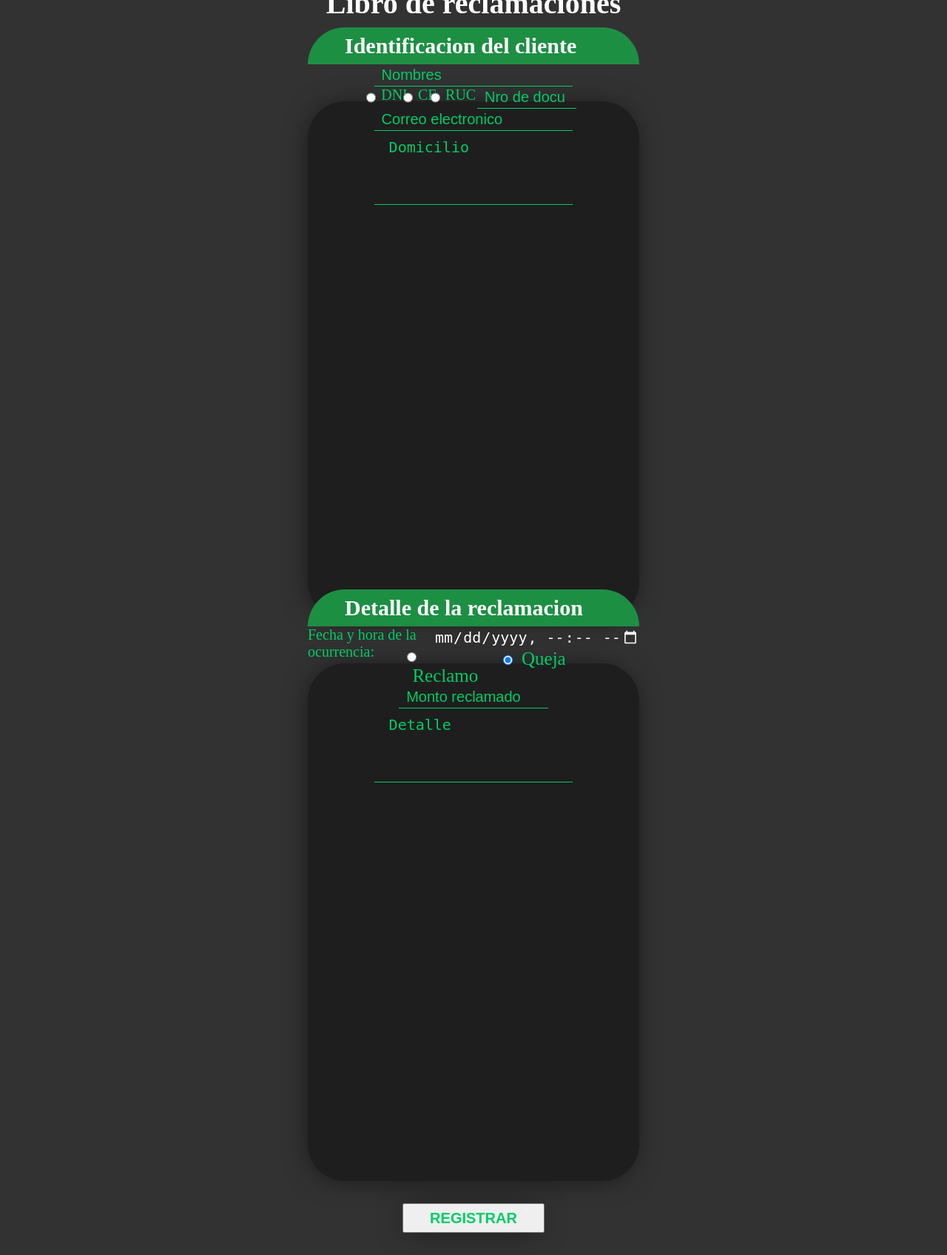
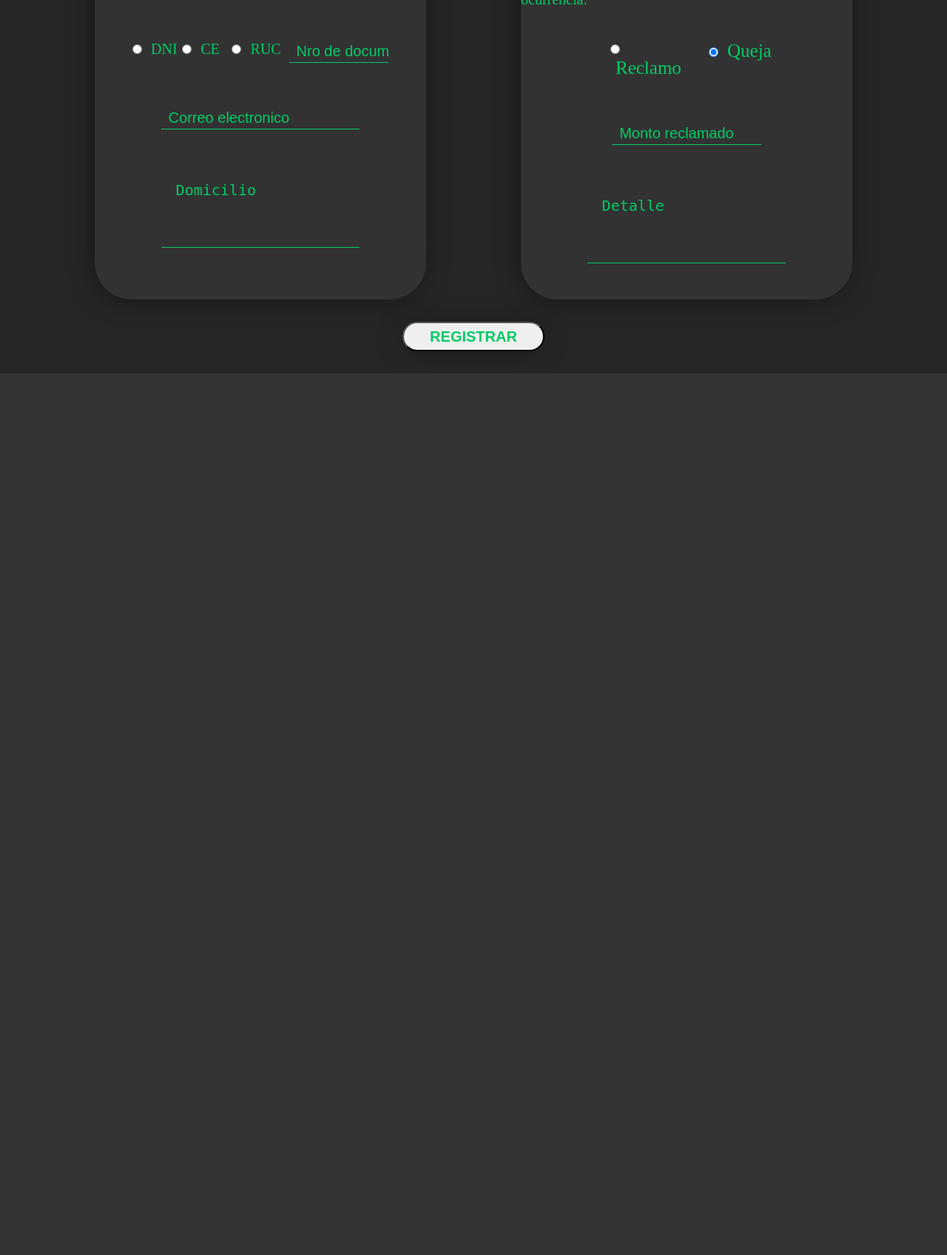
Before and after one commit to thublack-cmd/book_clain, a Flask app: page /sala/siete/cliente in a window 1280 px wide. Shown: the part 421-2118 px from the top of the page at 74% size. After the commit the page ends 926 px from the top, so only its background shows below. Run offline with Flask 2, Linux system fonts and the light colour scheme.

Commit message:
puesta en marcha

```diff
--- a/app/config.py
+++ b/app/config.py
@@ -2,10 +2,9 @@ from datetime import timedelta
 
 class Config:
     SECRET_KEY = "b'_5#y2LF4Q8z\n\xec]/"
-    # SQLALCHEMY_DATABASE_URI = 'sqlite:///../db.sqlite3'
-    SQLALCHEMY_DATABASE_URI = 'mysql://rafael:rafaDB.prueba@172.20.20.231/book_clain'
+    SQLALCHEMY_DATABASE_URI = 'mysql+pymysql://book:pruebaDB@localhost/book_clain'
     SQLALCHEMY_BINDS = {
-        'uchukuta': 'mysql://rafael:rafaDB.prueba@172.20.20.231/uchu_book_clain'
+        'uchukuta': 'mysql+pymysql://book:pruebaDB@localhost/uchu_book_clain'
     }
     SQLALCHEMY_TRACK_MODIFICATIONS = False
     USE_SESSION_FOR_NEXT = True
--- a/app/static/css/styles.css
+++ b/app/static/css/styles.css
@@ -7,7 +7,7 @@
 
 html {
   font-size: 62.5%;  /* 10px */
-  background-color: #323232;
+  background-color: rgba(0,0,0,0.85);
 }
 
 a {
@@ -369,6 +397,11 @@ nav ul li {
   display: inline-flex;
   justify-content: center;
   flex-direction: column;
+}
+
+.form-section__main-container {
+  display: flex;
+  justify-content: space-evenly;
 }
 
 .form-section--elements {
@@ -390,11 +423,10 @@ nav ul li {
 }
 
 .form-section__customer {
-  display: inherit;
+  display: flex;
   justify-content: left;
   width: 100%;
   height: 50px;
-  margin: -10rem 0 0 0;
   border-radius: 50px 50px 0 0;
   font-size: 3rem;
   background-color: #1D8F43;
@@ -409,6 +441,11 @@ nav ul li {
 ::placeholder {
   color: #00cc66;
   font-size: 2rem;
+}
+
+::-webkit-inner-spin-button,
+::-webkit-outer-spin-button {
+  -webkit-appearance: none;
 }
 
 .input_in {
@@ -441,21 +478,18 @@ nav ul li {
 
 .fieldset-container {
   width: 35%;
-	height: 700px;
+  height: 550px;
   font-size: 2rem;
-  margin: 3rem auto;
-  display: inherit;
-  flex-direction: inherit;
-	justify-content: space-evenly;
   box-shadow: -2px 2px 39px -10px rgba(0,0,0,0.75);
   border: none;
   border-radius: 50px;
-  background-color: rgba(0,0,0,0.40);
+  background-color: #323232;
 }
 
 .fieldset-container__div {
-  display: inherit;
+  display: flex;
   justify-content: center;
+  margin-top: 60px;
 }
 
 .fieldset-container label {
@@ -467,15 +501,16 @@ nav ul li {
 }
 
 .form-section__document div {
-  width: 10%;
+  width: 15%;
 }
 
 .type_custo {
-  width: 20%;
-	margin-left: 40px;
+  width: 23%;
+  margin-left: 30px;
 }
 
 .type_custo label {
+  width: 20%;
   font-size: 2.5rem;
 }
 
@@ -524,17 +580,15 @@ nav ul li {
  }
 
 .btn_client {
-  float: right;
   width: 15%;
   height: 4rem;
-  margin-bottom: 3rem;
-  margin-left: auto;
-  margin-right: auto;
+  margin: 3rem auto;
   font-size: 2rem;
   color: #00cc66;
   font-weight: bold;
   box-shadow: -2px 2px 39px -10px rgba(0,0,0,0.75);
   transition: background-color 0.5s;
+  border-radius: 25px;
 }
 
 .btn_client:hover {
--- a/app/templates/cliente.html
+++ b/app/templates/cliente.html
@@ -33,7 +33,7 @@
   <header class="header">
     {% if sala == 'cubatta' %}
       <picture>
-        <img src="{{ url_for('static', filename='images/logo_cubatta.png') }}" alt="logo sala">
+        <img src="{{ url_for('static', filename='images/logo_cubatta_cliente.png') }}" alt="logo sala">
       </picture>
     {% elif sala == 'tribeca' %}
       <picture>
@@ -74,8 +74,8 @@
     {% endif %}
   {% endwith %}
 
-  <div class="title-container">
-    <h1 class="title-container__title">Libro de reclamaciones</h1>
+  <div class="title-container-client">
+    <h1 class="title-container__title-client">LIBRO DE RECLAMACIONES</h1>
   </div>
 
   <section class="form-section">
@@ -105,24 +105,25 @@
       <form class="form-section__form form-section--elements"  action="{{ url_for('casma.client_view') }}" method="post">
     {% endif %}
 
+        <section class="form-section__main-container">
             <fieldset class="fieldset-container">
                 <div class="form-section__customer">
-            <strong class="form-section__customer__title">Identificacion del cliente</strong>
+                  <strong class="form-section__customer__title">Identificación del cliente</strong>
                 </div>
                 <div class="fieldset-container__div">
                   <label for="name_id"></label>
                   <input type="text" class="input_in form-section--elements" autocomplete="off" name="name" id="name_id" value="" placeholder="Nombres" required>
                 </div>
                 <div class="form-section__document fieldset-container__div">
-            <div class="fieldset-container__div">
+                  <div>
                     <input class="form-section--elements" type="radio" id="dni" name="type_doc" value="DNI">
                     <label for="dni">DNI</label>
                   </div>
-            <div class="fieldset-container__div">
+                  <div>
                     <input class="form-section--elements" type="radio" id="ce" name="type_doc" value="CE">
                     <label for="ce">CE</label>
                   </div>
-            <div class="fieldset-container__div">
+                  <div>
                     <input class="form-section--elements" type="radio" id="ruc" name="type_doc" value="ruc">
                     <label for="ruc">RUC</label>
                   </div>
@@ -142,20 +143,22 @@
 
             <fieldset class="fieldset-container">
               <div class="form-section__customer">
-          <strong class="form-section__customer__title">Detalle de la reclamacion</strong>
+                <strong class="form-section__customer__title">Detalle de la reclamación</strong>
               </div>
               <div class="form-section__cont-fecha fieldset-container__div">
                 <label for="date_id">Fecha y hora de la ocurrencia:</label>
                 <input class="form-section--elements date-input" type="datetime-local" name="date" max="{{ dia2 }}" id="date_id" value="" required>
               </div>
               <div class="fieldset-container__div">
-          <div class="type_custo">
+                <div class="type_custo dropdown_client">
                   <input class="form-section--elements" type="radio" id="reclamo_id" name="type_obj" value="reclamo">
                   <label for="reclamo_id">Reclamo</label>
+		  <div class="dropdown_client--content">Disconformidad relacionada a las maquinas tragamonedas o juegos.</div>
                 </div>
-          <div class="type_custo">
+                <div class="type_custo dropdown_client">
                   <input class="form-section--elements" type="radio" id="queja" name="type_obj" value="queja" checked>
                   <label for="queja">Queja</label>
+	          <div class="dropdown_client--content">Disconformidad no relacionada a las maquinas o juegos; sino, malestar o descontento respecto a la atención al público.</div>
                 </div>
               </div>
               <div id="amount" class="fieldset-container__div">
@@ -167,6 +170,7 @@
                 <textarea class="form-section--elements textarea" autocomplete="off" name="detail" id="detail_id" placeholder="Detalle" required></textarea>
               </div>
             </fieldset>
+          </section>
           <button class="btn_client" type="submit">REGISTRAR</button>
       </form>
   </section>
--- a/app/templates/nav.html
+++ b/app/templates/nav.html
@@ -1,4 +1,4 @@
-<header class="header">
+<header class="header_nav">
   <nav>
     <picture>
       {% if sala == 'cubatta' %}
--- a/main.py
+++ b/wsgi.py
@@ -14,4 +14,4 @@ def index():
     return redirect(url_for('cubatta.audit_view'))
 
 if __name__ == '__main__':
-    app.run(debug = True)
+    app.run()
```
Also changed, not shown: other parts of app/static/css/styles.css (+55 -6 lines), book_clain.ini (added, +12 -0 lines), 1 other file. Lines whose indentation alone changed are shown as unchanged.
